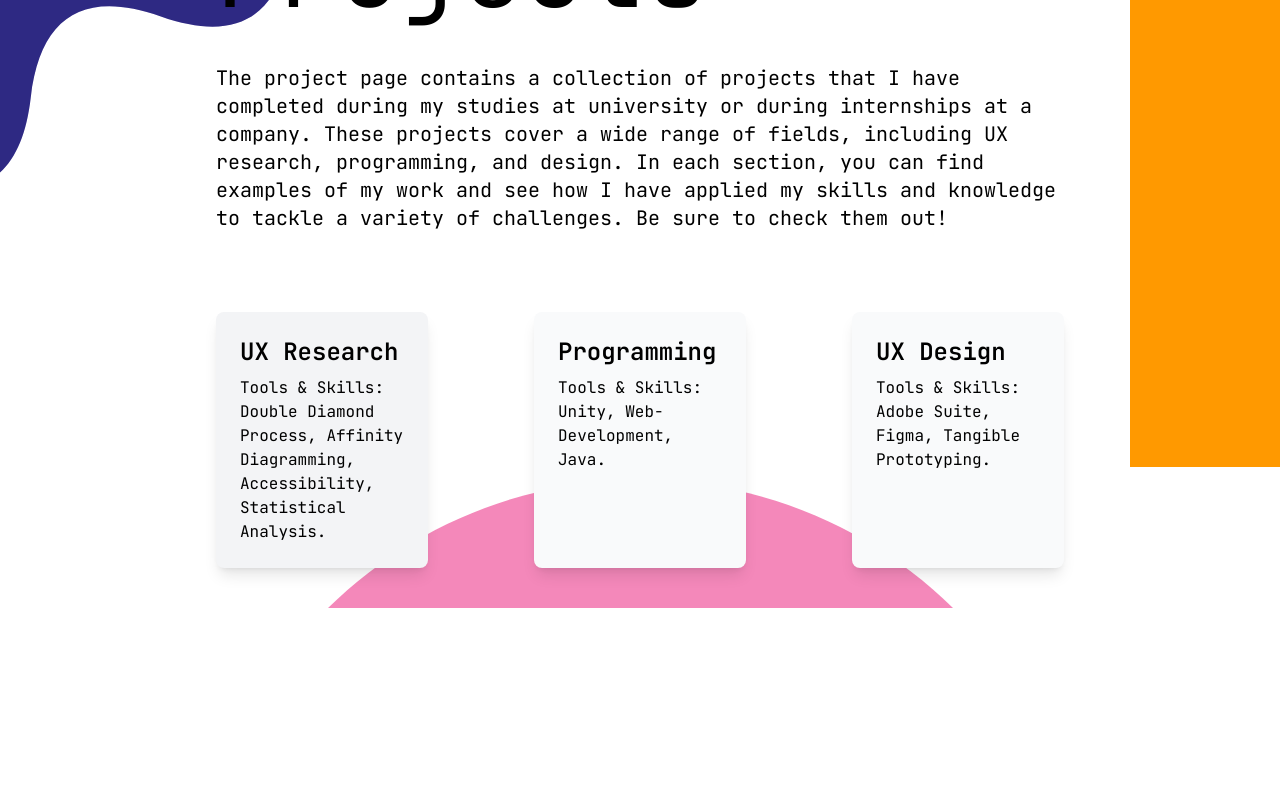
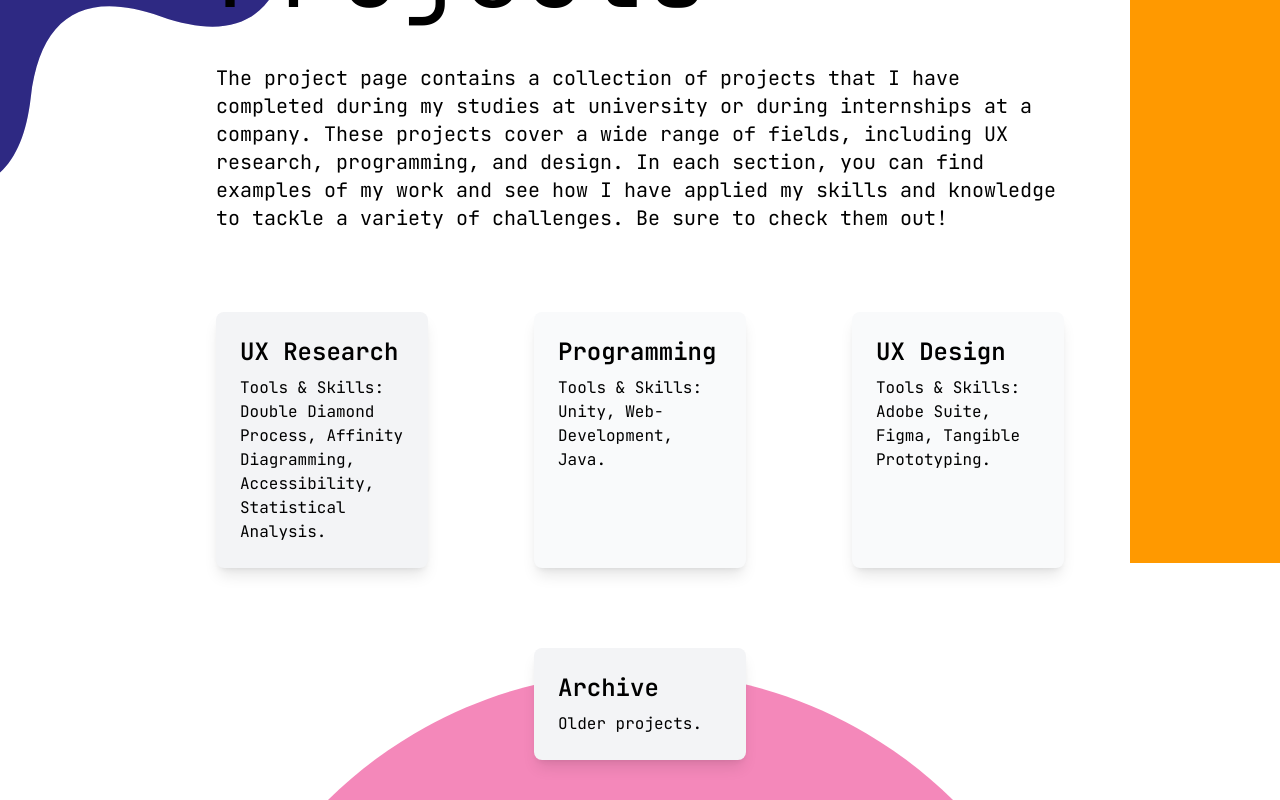
Before and after one commit to katrinstoe/katrins-portfolio, a SvelteKit app: page /projects in a window 1280 px wide. Shown: the part 290-1090 px from the top of the page. Before the commit the page ends 898 px from the top, so only its background shows below. Built offline with nearby package versions, Linux system fonts and the light colour scheme.

Commit message:
removed unused imports

```diff
--- a/src/routes/projects/+page.svelte
+++ b/src/routes/projects/+page.svelte
@@ -2,6 +2,7 @@
 	import SectionHeader from '$lib/components/SectionHeader.svelte';
 	import HeroShapes from '$lib/components/shapes/HeroShapes.svelte';
 	import ProjectCategories from '$lib/sections/projectCategories/ProjectCategories.svelte';
+	import Card from '$lib/components/Card.svelte';
 
 	let projectIntro =
 		'The project page contains a collection of projects that I have completed during my studies at university or during internships at a company. These projects cover a wide range of fields, including UX research, programming, and design. In each section, you can find examples of my work and see how I have applied my skills and knowledge to tackle a variety of challenges. Be sure to check them out!';
@@ -18,6 +19,16 @@
 				<p class="text-xl">{projectIntro}</p>
 
 				<ProjectCategories />
+
+				<div class="flex flex-wrap justify-center gap-4 pt-20">
+					<!-- UX Research Card -->
+					<Card
+						href={'/projects/archive/'}
+						title="Archive"
+						description="Older projects."
+						bgColor="bg-gray-100"
+					/>
+				</div>
 			</div>
 		</div>
 	</div>
--- a/src/routes/projects/archive/+page.svelte
+++ b/src/routes/projects/archive/+page.svelte
@@ -1,11 +1,10 @@
 <script>
 	import ProjectOverviewLayout from '$lib/components/ProjectOverviewLayout.svelte';
-	import ETextile from '$lib/sections/projects/ETextile.svelte';
-	import EmojiSonification from '$lib/sections/projects/EmojiSonification.svelte';
 	import ExpoCompanion from '$lib/sections/projects/ExpoCompanion.svelte';
 	import Footer from '$lib/components/Footer.svelte';
 	import MuehleNimbits from '$lib/sections/projects/MuehleNimbits.svelte';
 	import PsychologyVideo from '$lib/sections/projects/PsychologyVideo.svelte';
+	import ForgetMeNotProject from '$lib/sections/projects/ForgetMeNotProject.svelte';
 
 	const sectionTitle = 'All Old Projects';
 	const sectionDescription = `This section contains all older projects.`;
@@ -19,6 +18,7 @@
 <ProjectOverviewLayout {sectionTitle} {sectionDescription}>
 	<ExpoCompanion />
 	<MuehleNimbits />
+	<ForgetMeNotProject />
 	<PsychologyVideo />
 </ProjectOverviewLayout>
 <Footer />
```
